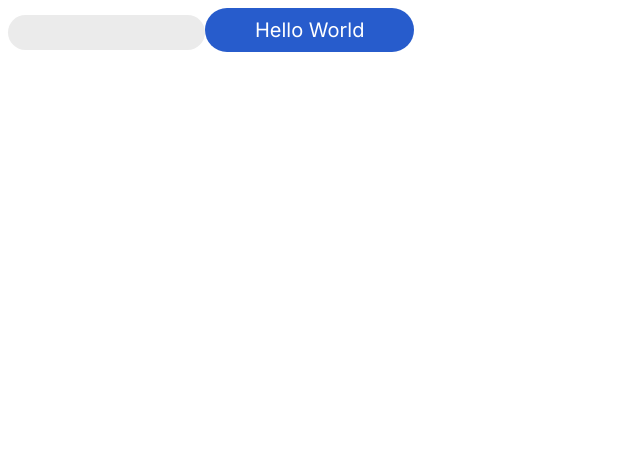
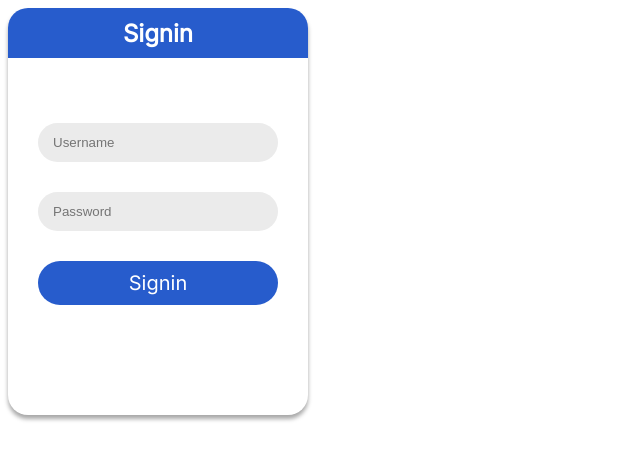
Before and after one commit to lioncio1229/rlmovies-frontend, a React (Vite) app: page / in a window 1280 px wide. Shown: the top 460 px of the page, without its empty margins (0-640 px from the left). Built offline with nearby package versions, Linux system fonts and the light colour scheme.

Commit message:
Add Signin page

```diff
--- a/src/App.tsx
+++ b/src/App.tsx
@@ -1,12 +1,10 @@
-import Button from './components/button/Button';
-import Textfield from './components/textfield/Textfield';
+import Signin from "./pages/Signin";
 
 function App()
 {
     return (
         <>
-            <Textfield/>
-            <Button text='Hello World'/>
+            <Signin/>
         </>
     )
 }
--- /dev/null
+++ b/src/components/form/Form.tsx
@@ -0,0 +1,67 @@
+import styled from "styled-components";
+import Button from "../button/Button";
+import Textfield from "../textfield/Textfield";
+import {theme} from '../../../config.json';
+
+const _Form = styled.div`
+    display: flex;
+    justify-content: center;
+    align-items: center;
+    width: 300px;
+    flex-direction: column;
+    box-shadow: 0 4px 4px #a8a8a8;
+    border-radius: 20px;
+`;
+
+const Header = styled.div`
+  background-color: ${theme.primary};
+  width: 100%;
+  height: 50px;
+  margin-bottom: 65px;
+  overflow: hidden;
+  border-top-right-radius: 20px;
+  border-top-left-radius: 20px;
+  display: flex;
+  justify-content: center;
+  align-items: center;
+`;
+
+const FormContent = styled.div`
+    width: 80%;
+    margin-bottom: 80px;
+`;
+
+const InputWrapper = styled.div`
+  padding-bottom: 30px;
+  width: 100%;
+`;
+
+const Title = styled.h2`
+    margin: 0;
+    color: white;
+    font-family: 'Inter';
+`;
+
+function Form()
+{
+    return (
+        <_Form>
+            <Header>
+                <Title>Signin</Title>
+            </Header>
+            <FormContent>
+                <InputWrapper>
+                    <Textfield flexible={true} xPadding={15} yPadding={12} placeholder="Username"/>
+                </InputWrapper>
+                <InputWrapper>
+                    <Textfield flexible={true} xPadding={15} yPadding={12} placeholder="Password" type="password"/>
+                </InputWrapper>
+                <InputWrapper>
+                    <Button text="Signin" flexible={true}/>
+                </InputWrapper>
+            </FormContent>
+        </_Form>
+    );
+}
+
+export default Form;
--- a/src/components/textfield/Textfield.tsx
+++ b/src/components/textfield/Textfield.tsx
@@ -6,6 +6,7 @@ interface Props {
     radius?: number,
     type?: string,
     flexible?: boolean,
+    placeholder?: string,
     onChange?: (value: string) => void,
 }
 
@@ -20,7 +21,7 @@ function Textfield({xPadding = 10, yPadding = 10, type='string', radius = 25, ..
         ${props.flexible && 'width: 100%;'}
         box-sizing: border-box;
     `;
-    return <_input type={type} onChange={(e) => props.onChange?.(e.target.value)}/>
+    return <_input type={type} onChange={(e) => props.onChange?.(e.target.value)} placeholder={props.placeholder}/>
 }
 
 export default Textfield;
--- /dev/null
+++ b/src/pages/Signin.tsx
@@ -0,0 +1,11 @@
+import Form from "../components/form/Form";
+
+
+function Signin()
+{
+    return (<div>
+        <Form/>
+    </div>);
+}
+
+export default Signin;
```
